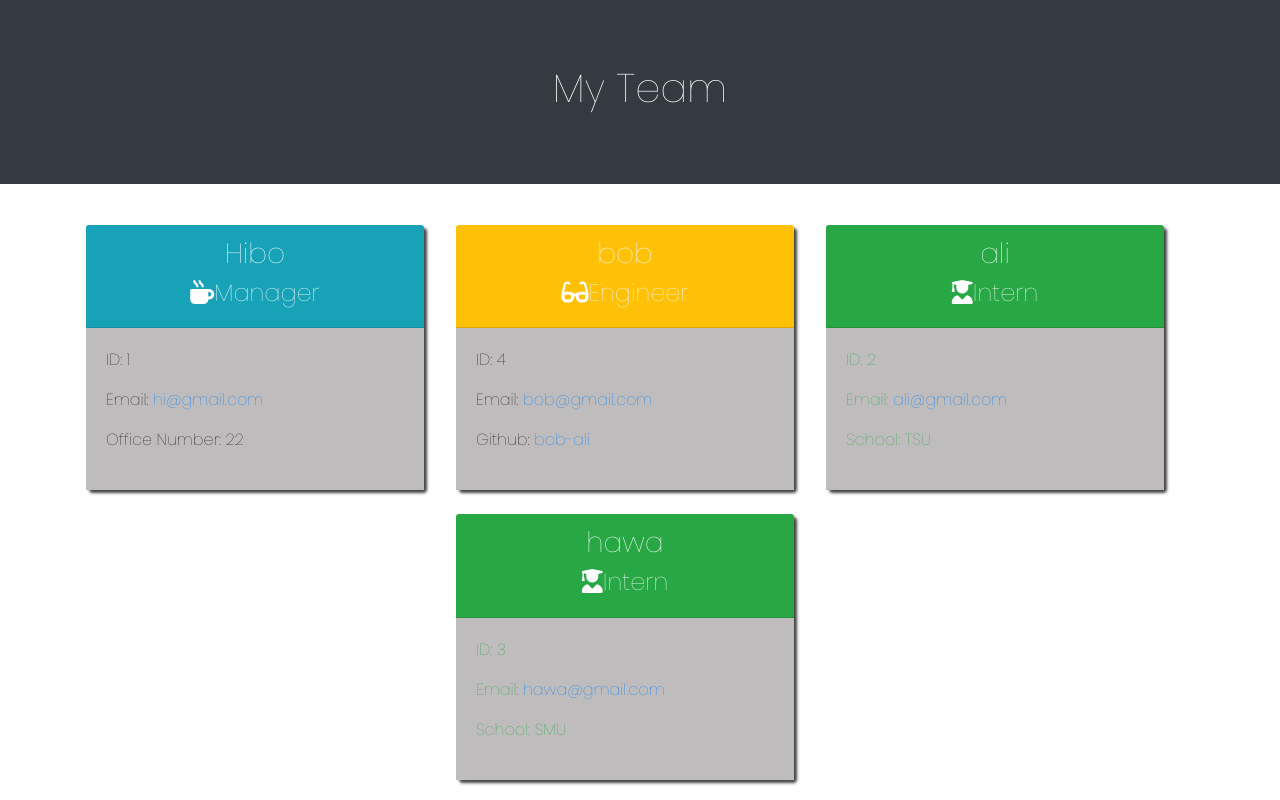
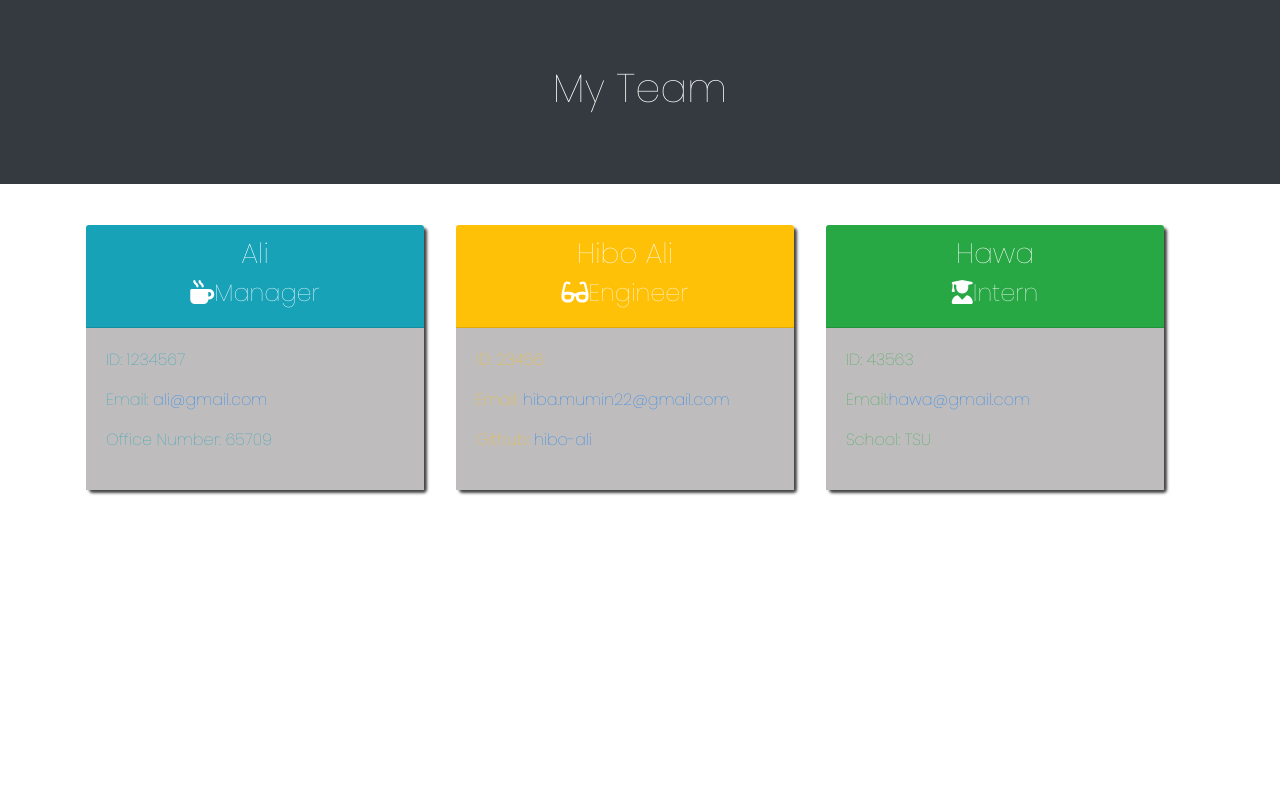
Before and after one commit to Hibo-ali/Employee-Profile-Generator, a website: page assets/team.html in a window 1280 px wide. Drawn offline with nearby package versions, Linux system fonts and the light colour scheme; a web font is replaced by a local one.

```diff
--- a/assets/team.html
+++ b/assets/team.html
@@ -24,29 +24,29 @@
             <div class="row team-area col-12 d-flex justify-content-center">
 
     <div class="col-4 mt-4">
-        <div class="card h-100">
+        <div class="card text-info h-100">
             <div class="card-header bg-info">
-                <h3 class="text-center text-white">Hibo</h3>
+                <h3 class="text-center text-white">Ali</h3>
                 <h4 class="text-center text-white"><i class="fas fa-mug-hot"></i>Manager</h4>
             </div>
             <div class="card-body">
-                <p class="id">ID: 1</p>
-                <p class="email">Email: <a href="mailto:hi@gmail.com">hi@gmail.com</a></p>
-                <p class="office">Office Number: 22</p>
+                <p class="id">ID: 1234567</p>
+                <p class="email">Email: <a href="mailto:ali@gmail.com">ali@gmail.com</a></p>
+                <p class="office">Office Number: 65709</p>
             </div>
         </div>
     </div>
 
     <div class="col-4 mt-4">
-        <div class="card h-100">
+        <div class="card text-warning h-100">
             <div class="card-header bg-warning">
-                <h3 class="text-white text-center">bob</h3>
+                <h3 class="text-white text-center">Hibo Ali</h3>
                 <h4 class="text-white text-center"><i class="fas fa-glasses"></i>Engineer</h4>
             </div>
             <div class="card-body">
-                <p class="id">ID: 4</p>
-                <p class="email">Email: <a href="mailto:bob@gmail.com">bob@gmail.com</a></p>
-                <p class="github">Github: <a href="https://github.com/bob-ali">bob-ali</a></p>
+                <p class="id">ID: 23456</p>
+                <p class="email">Email: <a href="mailto:hiba.mumin22@gmail.com">hiba.mumin22@gmail.com</a></p>
+                <p class="github">Github: <a href="https://github.com/hibo-ali">hibo-ali</a></p>
             </div>
         </div>
     </div>
@@ -54,27 +54,13 @@
     <div class="col-4 mt-4">
         <div class="card text-success h-100">
             <div class="card-header bg-success">
-                <h3 class="text-white  text-center">ali</h3>
+                <h3 class="text-white  text-center">Hawa</h3>
                 <h4 class="text-white text-center"><i class="fas fa-user-graduate"></i>Intern</h4>
             </div>
             <div class="card-body">
-                <p class="id">ID: 2</p>
-                <p class="email">Email: <a href="mailto:ali@gmail.com">ali@gmail.com</a></p>
+                <p class="id">ID: 43563</p>
+                <p class="email">Email:<a href="mailto:hawa@gmail.com">hawa@gmail.com</a></p>
                 <p class="school">School: TSU</p>
-            </div>
-    </div>
-</div>
-
-    <div class="col-4 mt-4">
-        <div class="card text-success h-100">
-            <div class="card-header bg-success">
-                <h3 class="text-white  text-center">hawa</h3>
-                <h4 class="text-white text-center"><i class="fas fa-user-graduate"></i>Intern</h4>
-            </div>
-            <div class="card-body">
-                <p class="id">ID: 3</p>
-                <p class="email">Email: <a href="mailto:hawa@gmail.com">hawa@gmail.com</a></p>
-                <p class="school">School: SMU</p>
             </div>
     </div>
 </div>
```
Also changed, not shown: README.md.
